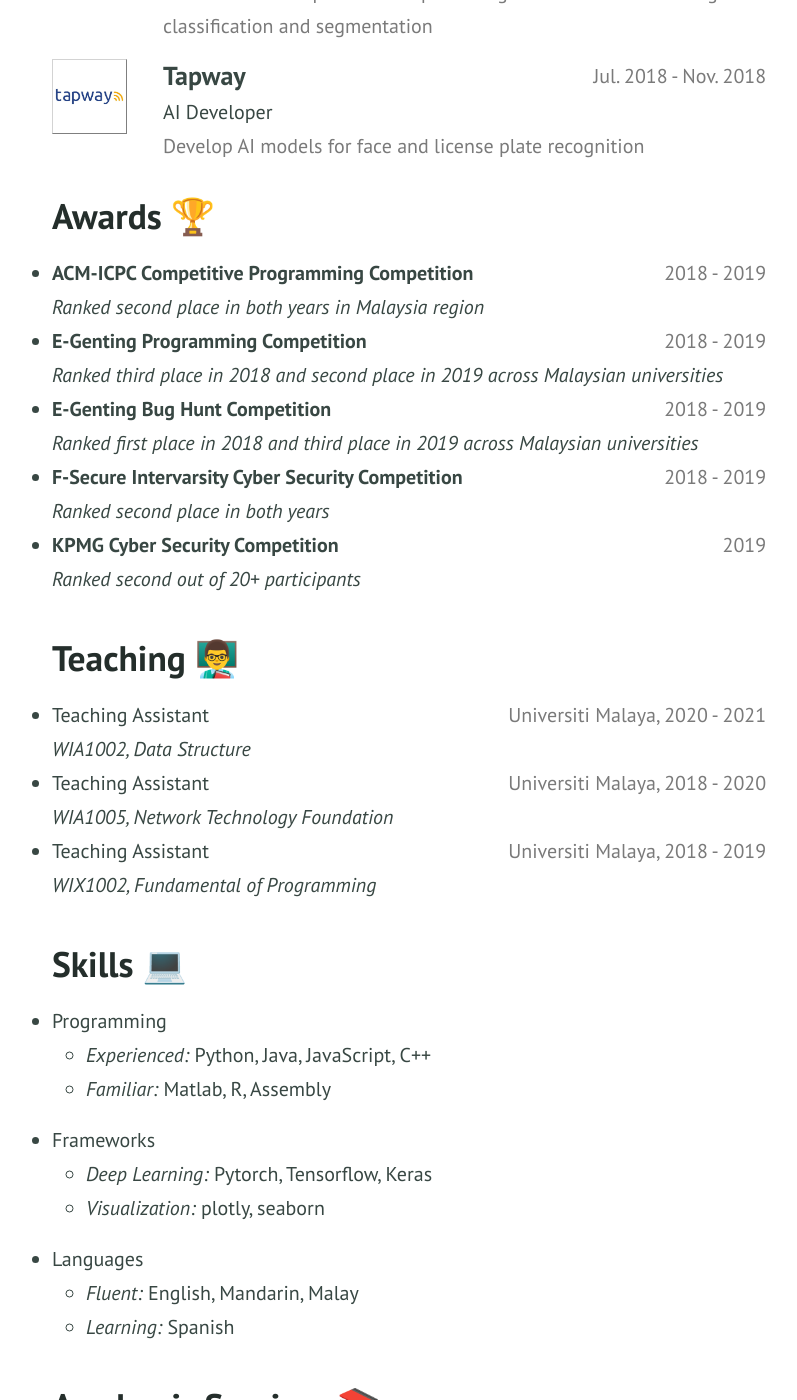
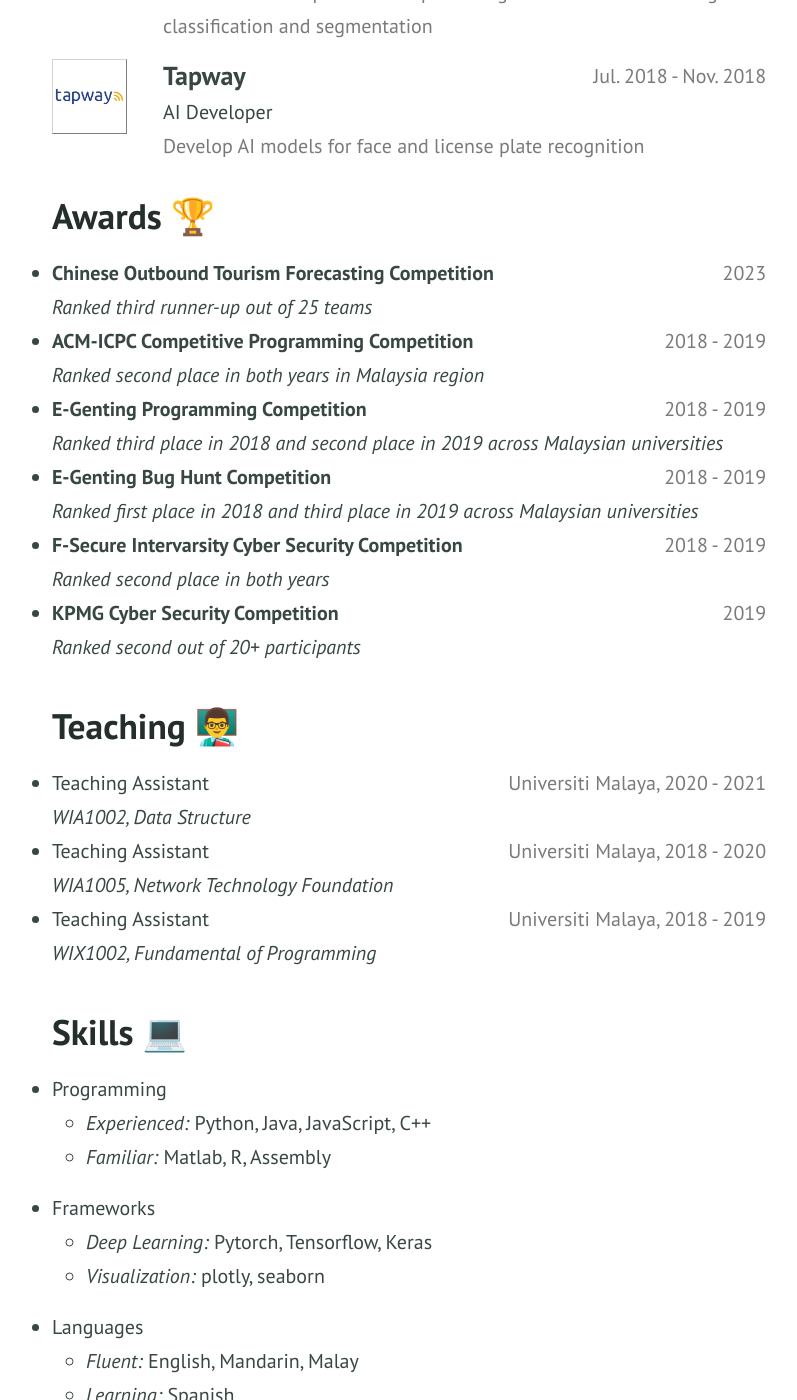
Before and after one commit to zhiqin1998/zhiqin1998.github.io, a Jekyll site: the page built from resume.md, in a window 1280 px wide and 1400 px high, scrolled down 1307 px. Shown: the whole window, without its empty margins (231-1028 px from the left). Built offline with Jekyll 4.4.1, drawn with Linux system fonts in a browser that asks for light colours; some of the changed text lies outside the part shown.

Commit message:
march 2025 update

```diff
--- a/resume.md
+++ b/resume.md
@@ -3,7 +3,7 @@ title: Resume
 layout: page
 ---
 
-For more details, you can download the pdf version of my resume [{% include icon.html id="pdf" title="pdf" %}here](https://github.com/zhiqin1998/zhiqin1998.github.io/raw/main/zhiqin-resume.pdf) (updated Nov. 2024).
+For more details, you can download the pdf version of my resume [{% include icon.html id="pdf" title="pdf" %}here]({{ site.url }}/assets/zhiqin-resume.pdf) (updated Mar. 2025).
 
 ## Education 🎓
 
@@ -178,6 +178,12 @@ For more details, you can download the pdf version of my resume [{% include icon
 
 <ul>
   <li>
+    <b>Chinese Outbound Tourism Forecasting Competition</b>
+    <span style="float:right; color:#7a7a7a;">2023</span> <br>
+    <i>Ranked third runner-up out of 25 teams</i>
+  </li>
+
+  <li>
     <b>ACM-ICPC Competitive Programming Competition</b>
     <span style="float:right; color:#7a7a7a;">2018 - 2019</span> <br>
     <i>Ranked second place in both years in Malaysia region</i>
```
Also changed, not shown: other parts of resume.md (+1 -1 lines), 2 other files.
